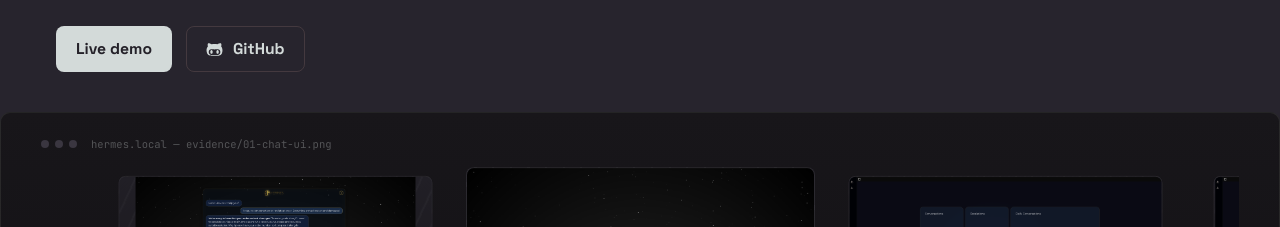
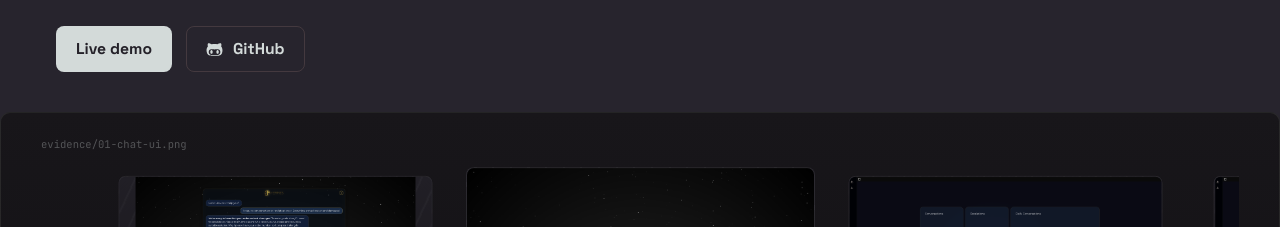
Before and after one commit to c-panagopoulos/Personal-Website, a React (Vite) app in the folder client/: page / in a window 1280 px wide. Shown: the part 5440-5667 px from the top of the page. Built offline with nearby package versions, Linux system fonts and the light colour scheme.

Commit message:
Simplify carousel header and add drag/swipe navigation to the lightbox

```diff
--- a/client/src/App.jsx
+++ b/client/src/App.jsx
@@ -94,7 +94,7 @@ export default function App() {
         />
 
         <div className="hermes-evidence" ref={hermesEvidenceRef} style={anim(hermesEvidenceVisible, "sceneRiseBlur", 0.6, 0)}>
-          <MotionCarousel slides={HERMES_SLIDES} terminalHost="hermes.local" />
+          <MotionCarousel slides={HERMES_SLIDES} />
         </div>
 
         <AssistantSection />
--- a/client/src/components/MotionCarousel.jsx
+++ b/client/src/components/MotionCarousel.jsx
@@ -40,7 +40,7 @@ function useEmblaControls(emblaApi) {
   return { selectedIndex, scrollSnaps, prevDisabled, nextDisabled, onDotClick, onPrev, onNext };
 }
 
-export default function MotionCarousel({ slides, terminalHost = "hermes.local" }) {
+export default function MotionCarousel({ slides }) {
   // containScroll:false + matching CSS padding on the viewport (see
   // .motion-carousel__viewport) so align:"center" also centers the first
   // and last slide, not just the interior ones (Embla's default trims the
@@ -77,11 +77,8 @@ export default function MotionCarousel({ slides, terminalHost = "hermes.local" }
   return (
     <div className="motion-carousel">
       <div className="motion-carousel__terminal">
-        <span className="motion-carousel__dot" />
-        <span className="motion-carousel__dot" />
-        <span className="motion-carousel__dot" />
         <span className="motion-carousel__terminal-label">
-          {terminalHost} — evidence/{fileNumber}-{current.name}.png
+          evidence/{fileNumber}-{current.name}.png
         </span>
       </div>
 
@@ -282,6 +279,22 @@ function Lightbox({ slides, index, onClose, onPrev, onNext }) {
             exit={{ opacity: 0, scale: 0.96 }}
             transition={{ type: "spring", stiffness: 280, damping: 28, mass: 0.9 }}
             onClick={(event) => event.stopPropagation()}
+            // Same pointer gesture covers mouse drag and touch swipe, so
+            // this is prev/next on mobile for free — no separate touch
+            // handling needed. dragConstraints pins it back to center once
+            // released; the constraint itself never lets it travel far
+            // enough to look like it's actually panning.
+            drag={slides.length > 1 ? "x" : false}
+            dragConstraints={{ left: 0, right: 0 }}
+            dragElastic={0.7}
+            dragMomentum={false}
+            style={{ touchAction: "pan-y" }}
+            onDragEnd={(_event, info) => {
+              const SWIPE_DISTANCE = 80;
+              const SWIPE_VELOCITY = 500;
+              if (info.offset.x < -SWIPE_DISTANCE || info.velocity.x < -SWIPE_VELOCITY) onNext();
+              else if (info.offset.x > SWIPE_DISTANCE || info.velocity.x > SWIPE_VELOCITY) onPrev();
+            }}
           />
           {slides.length > 1 && (
             <motion.button
--- a/client/src/styles/global.css
+++ b/client/src/styles/global.css
@@ -2649,17 +2649,10 @@ button {
   align-items: center;
   gap: 6px;
 }
-.motion-carousel__dot {
-  width: 8px;
-  height: 8px;
-  border-radius: 50%;
-  background: #3a3640;
-}
 .motion-carousel__terminal-label {
   font-family: var(--font-mono);
   font-size: 0.66rem;
   color: var(--text-quiet);
-  margin-left: 8px;
 }
 .motion-carousel__viewport {
   overflow: hidden;
```
